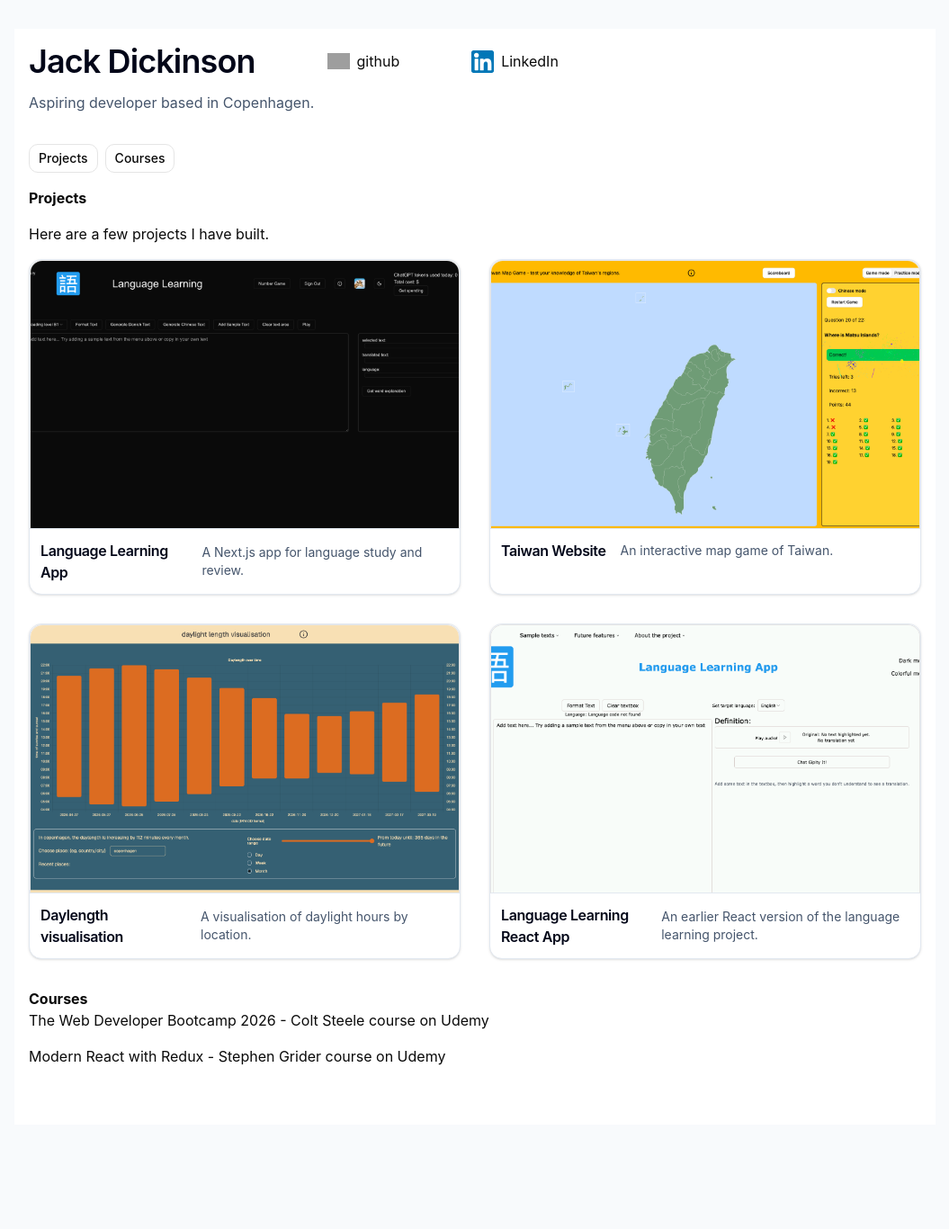
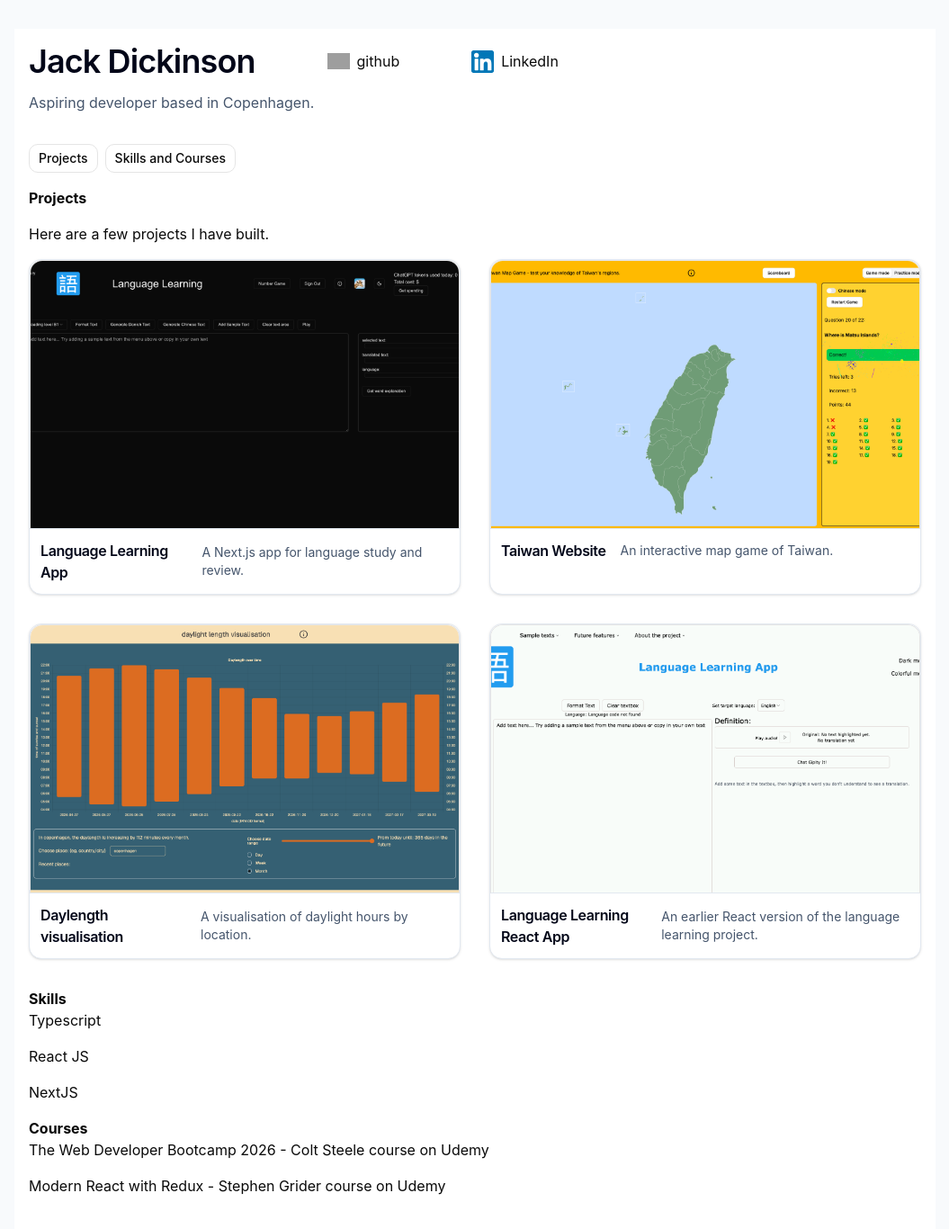
Before and after one commit to Jackarius090/portfolio, a Next.js app: page / in a window 1280 px wide. Shown: the top 1366 px of the page at 90% size, without its empty margins (112-1167 px from the left). Before the commit the page ends 1250 px from the top, so only its background shows below. Built offline with nearby package versions, Linux system fonts and the light colour scheme; grey boxes are pictures that could not be loaded.

Commit message:
add images unoptimised config, add skills section

```diff
--- a/components/CourseCards.tsx
+++ /dev/null
@@ -1,11 +0,0 @@
-export default function CourseCards() {
-  return (
-    <section id="courses" className="my-8">
-      <h1 className="font-bold">Courses</h1>
-      <ul className="flex flex-col gap-4">
-        <li>The Web Developer Bootcamp 2026 - Colt Steele course on Udemy</li>
-        <li>Modern React with Redux - Stephen Grider course on Udemy</li>
-      </ul>
-    </section>
-  );
-}
--- /dev/null
+++ b/components/SkillsAndCourses.tsx
@@ -0,0 +1,21 @@
+export default function SkillsAndCourses() {
+  return (
+    <section id="courses" className="my-8 flex flex-col gap-4">
+      <article>
+        <h1 className="font-bold">Skills</h1>
+        <ul className="flex flex-col gap-4">
+          <li>Typescript</li>
+          <li>React JS</li>
+          <li>NextJS</li>
+        </ul>
+      </article>
+      <article>
+        <h1 className="font-bold">Courses</h1>
+        <ul className="flex flex-col gap-4">
+          <li>The Web Developer Bootcamp 2026 - Colt Steele course on Udemy</li>
+          <li>Modern React with Redux - Stephen Grider course on Udemy</li>
+        </ul>
+      </article>
+    </section>
+  );
+}
--- a/components/ViewContentBox.tsx
+++ b/components/ViewContentBox.tsx
@@ -1,6 +1,6 @@
 import { Button } from "./ui/button";
 import ProjectCards from "./ProjectCards";
-import CourseCards from "./CourseCards";
+import SkillsAndCourses from "./SkillsAndCourses";
 
 export default function ViewContentBox() {
   return (
@@ -10,13 +10,13 @@ export default function ViewContentBox() {
           <Button variant={"outline"}>Projects</Button>
         </a>
         <a href="#courses">
-          <Button variant={"outline"}>Courses</Button>
+          <Button variant={"outline"}>Skills and Courses</Button>
         </a>
       </div>
 
       <main className="py-4">
         <ProjectCards />
-        <CourseCards />
+        <SkillsAndCourses />
       </main>
     </div>
   );
--- a/next.config.js
+++ b/next.config.js
@@ -3,6 +3,7 @@
  */
 const nextConfig = {
   output: "export",
+  images: { unoptimized: true },
 };
 
 module.exports = nextConfig;
```
